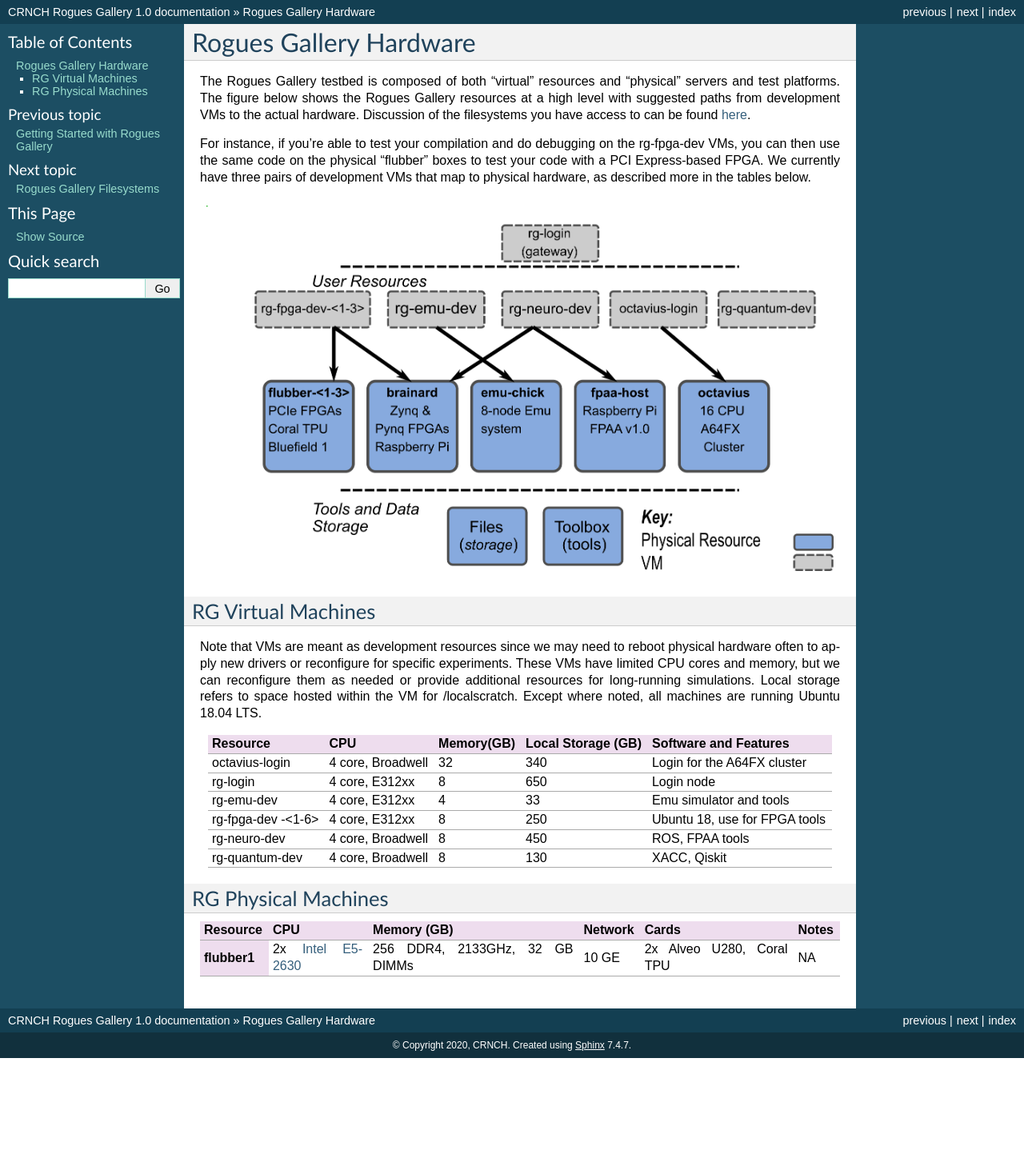
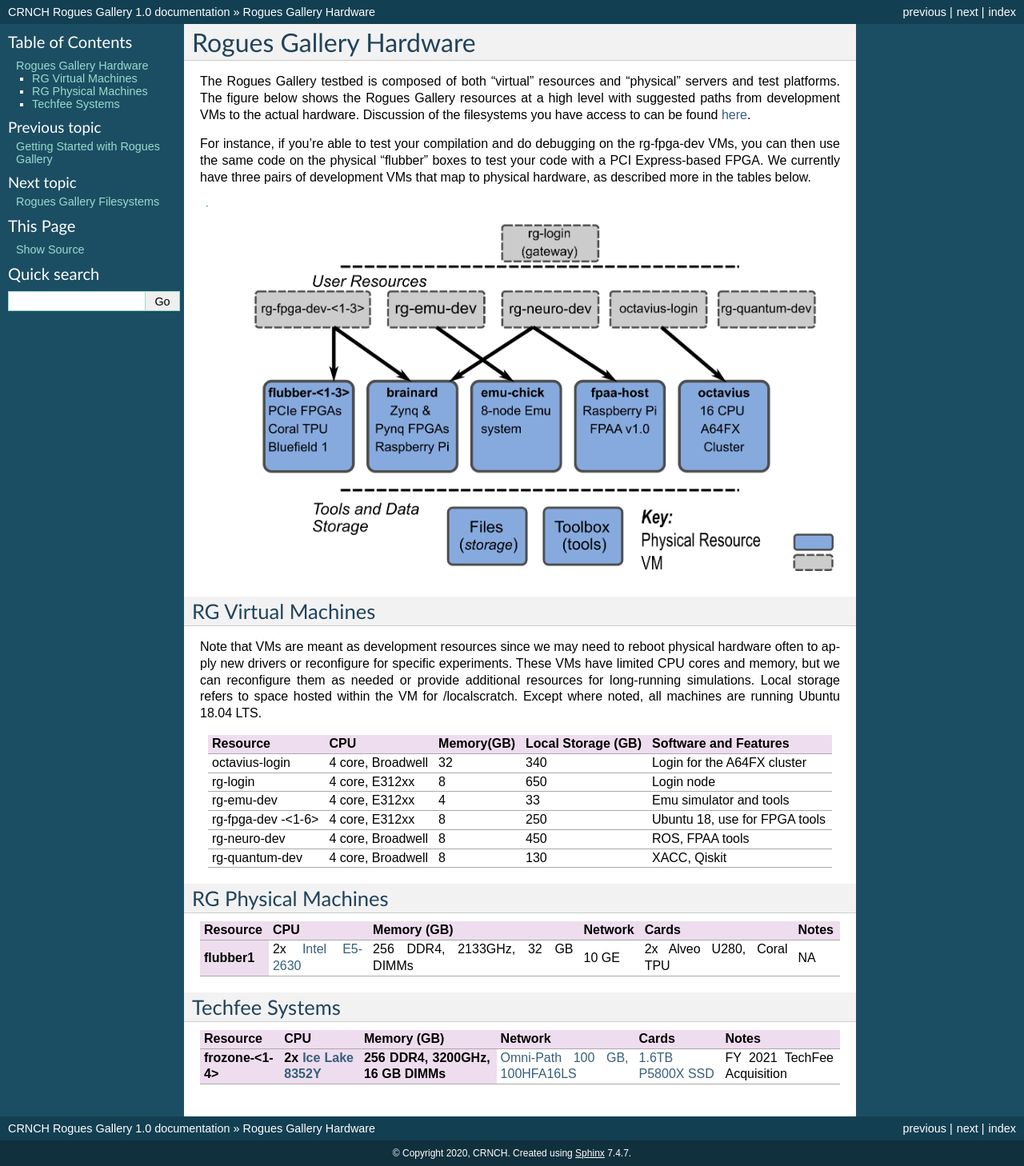
Before and after one commit to gt-crnch-rg/read-the-docs, a Sphinx documentation site: the page built from docs/general/rg-hardware.rst, in a window 1280 px wide. Shown: the whole page at 80% size. Built offline with Sphinx 7.4.7, drawn with Linux system fonts in a browser that asks for light colours; pages that are not in the unit, such as notebooks, are missing from menus; before the commit the page ends 1323 px from its top, so only the background shows below that.

Commit message:
Update rg-hardware.rst

```diff
--- a/docs/general/rg-hardware.rst
+++ b/docs/general/rg-hardware.rst
@@ -75,3 +75,23 @@ RG Physical Machines
       - 10 GE
       - 2x Alveo U280, Coral TPU
       - NA
+
+Techfee Systems
+===============
+.. list-table::
+    :widths: auto
+    :header-rows: 1
+    :stub-columns: 3
+
+    * - Resource
+      - CPU
+      - Memory (GB)
+      - Network
+      - Cards
+      - Notes
+    * - frozone-<1-4>
+      - 2x `Ice Lake 8352Y <https://www.intel.com/content/www/us/en/products/sku/212284/intel-xeon-platinum-8352y-processor-48m-cache-2-20-ghz/specifications.html>`__
+      - 256 DDR4, 3200GHz, 16 GB DIMMs
+      - `Omni-Path 100 GB, 100HFA16LS <https://ark.intel.com/content/www/us/en/ark/products/92007/intel-omni-path-host-fabric-interface-adapter-100-series-1-port-pcie-x16.html>`__
+      - `1.6TB P5800X SSD <https://www.intel.com/content/www/us/en/products/sku/201859/intel-optane-ssd-dc-p5800x-series-1-6tb-2-5in-pcie-x4-3d-xpoint/specifications.html>`__
+      - FY 2021 TechFee Acquisition
```
